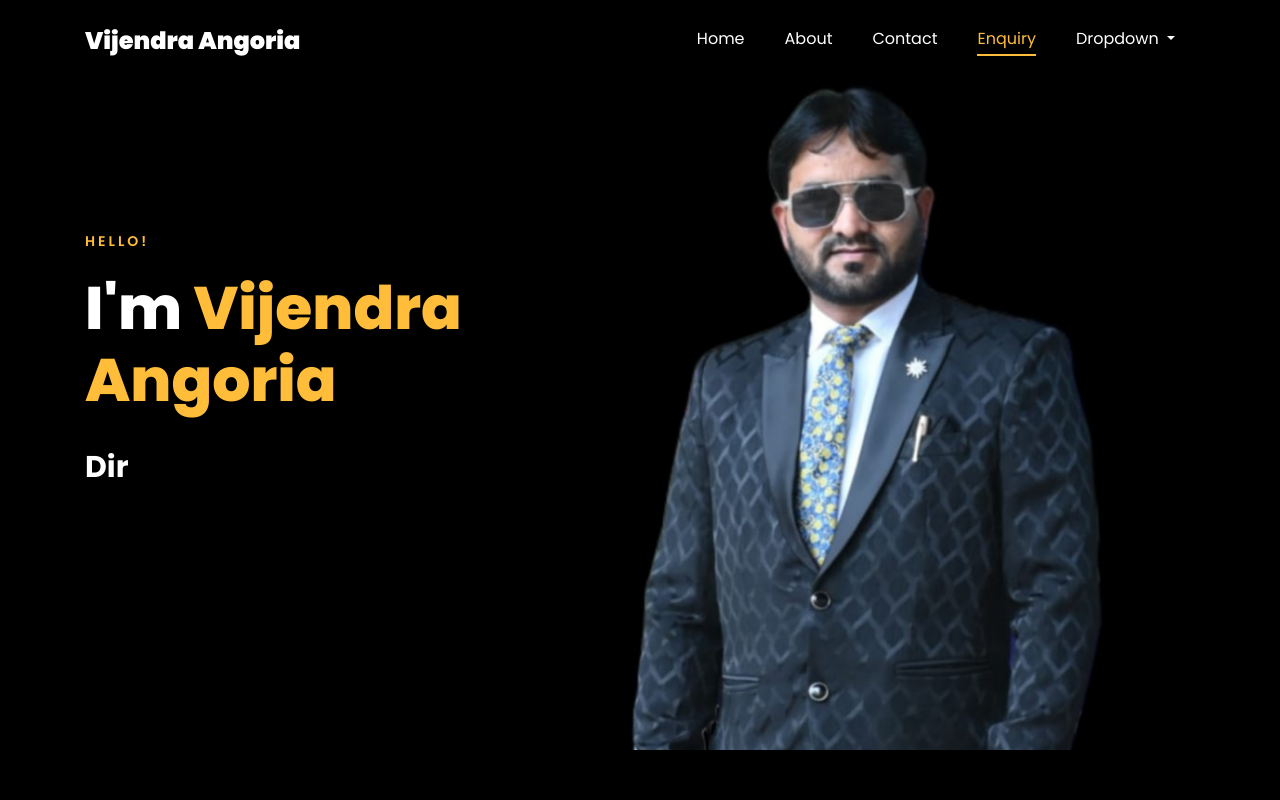
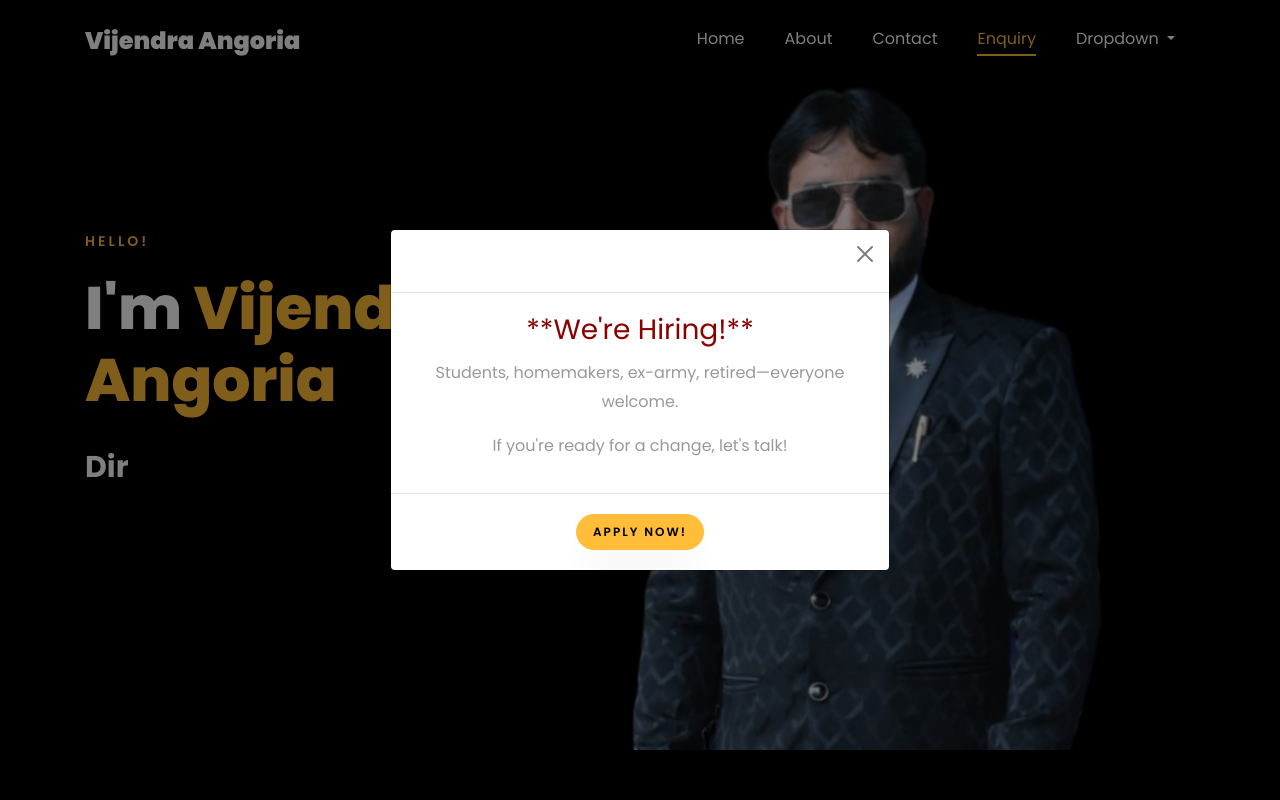
Before and after one commit to anilperwal5/vijendraangoria, a plain HTML site: page index.html in a window 1280 px wide. Shown: the top 800 px of the page. Drawn offline with nearby package versions, Linux system fonts and the light colour scheme; files whose address does not match are found by name.

Commit message:
deploying

```diff
--- a/index.html
+++ b/index.html
@@ -4,6 +4,8 @@
     <title>Vijendra Angoria Portfolio</title>
     <meta charset="utf-8">
     <meta name="viewport" content="width=device-width, initial-scale=1, shrink-to-fit=no">
+
+    <link href="https://cdn.jsdelivr.net/npm/bootstrap@5.3.3/dist/css/bootstrap.min.css" rel="stylesheet" integrity="sha384-QWTKZyjpPEjISv5WaRU9OFeRpok6YctnYmDr5pNlyT2bRjXh0JMhjY6hW+ALEwIH" crossorigin="anonymous">
 
     <link href="https://fonts.googleapis.com/css?family=Poppins:100,200,300,400,500,600,700,800,900" rel="stylesheet">
 
@@ -121,6 +123,8 @@
 
 
   </head>
+
+
   <body data-spy="scroll" data-target=".site-navbar-target" data-offset="300">
 
 
@@ -154,6 +158,8 @@
 	      </div>
 	    </div>
 	  </nav>
+
+
 	  <section id="home-section" class="hero">
 		  <div class="home-slider  owl-carousel">
 	       <div class="slider-item ">
@@ -213,6 +219,7 @@
 	      </div>
 		</div>
     </section>
+
 
 	<section class="ftco-section" id="about-section">
   <div class="container">
@@ -428,7 +435,7 @@ If you, too, want to bring a positive change in your life, join us today and tur
 			<br>
 			<div class="row justify-content-center">
 				<div class="col-md-7 ftco-animate text-center">
-					<h2>Have a<span> Question?  </span> <a href="https://forms.gle/uLaTShUKXraAvHJ77" class="btn btn-primary py-3 px-5">Click Here</a> </h2>
+					<h2>Have a<span> Question?  </span> <a href="#" class="btn btn-primary py-3 px-5">Click Here</a> </h2>
 				</div>
 			</div>
 				<br>
@@ -477,8 +484,60 @@ If you, too, want to bring a positive change in your life, join us today and tur
   <script src="js/aos.js"></script>
   <script src="js/jquery.animateNumber.min.js"></script>
   <script src="js/scrollax.min.js"></script>
+  <script src="https://cdn.jsdelivr.net/npm/bootstrap@5.3.3/dist/js/bootstrap.bundle.min.js" integrity="sha384-YvpcrYf0tY3lHB60NNkmXc5s9fDVZLESaAA55NDzOxhy9GkcIdslK1eN7N6jIeHz" crossorigin="anonymous"></script>
+
+<script src="your-script.js"></script>
 
   <script src="js/main.js"></script>
 
+ <!-- Pop up -->
+
+ <!-- <div class="modal fade" id="hiringRequirementModal" tabindex="-1" aria-labelledby="hiringRequirementModalLabel" aria-hidden="true">
+  <div class="modal-dialog modal-dialog-centered">
+    <div class="modal-content">
+      <div class="modal-header">
+        <h5 class="modal-title" id="hiringRequirementModalLabel">Join Our Team!</h5>
+        <button type="button" class="btn-close" data-bs-dismiss="modal" aria-label="Close"></button>
+      </div>
+      <div class="modal-body">
+        <p>Are you looking for an exciting opportunity?</p>
+        <p>We're actively seeking talented individuals from **all walks of life** to join our growing team. We welcome applications from:</p>
+        <ul>
+          <li>**Students** looking for practical experience</li>
+          <li>**Homemakers** ready to re-enter the workforce</li>
+          <li>**Young men and women** eager to start their careers</li>
+          <li>**Ex-Army personnel** seeking new challenges</li>
+          <li>**Retired individuals** looking to contribute their expertise</li>
+          <li>And **anyone** with a passion for learning and growth!</li>
+        </ul>
+        <p>If you're ready to make an impact, we want to hear from you!</p>
+      </div>
+      <div class="modal-footer">
+        <button type="button" class="btn btn-secondary" data-bs-dismiss="modal">Close</button>
+        <a href="#contact" class="btn btn-primary">Send Your Details Now!</a>
+      </div>
+    </div>
+  </div>
+</div> -->
+
+<div class="modal fade" id="hiringRequirementModal" tabindex="-1" aria-labelledby="hiringRequirementModalLabel" aria-hidden="true">
+  <div class="modal-dialog modal-dialog-centered">
+    <div class="modal-content">
+      <div class="modal-header">
+        <h5 class="modal-title" id="hiringRequirementModalLabel">Dream Job Awaits!</h5>
+        <button type="button" class="btn-close" data-bs-dismiss="modal" aria-label="Close"></button>
+      </div>
+      <div class="modal-body text-center">
+        <h3 style="color: darkred;" >**We're Hiring!**</h3>
+        <p>Students, homemakers, ex-army, retired—everyone welcome.</p>
+        <p>If you're ready for a change, let's talk!</p>
+      </div>
+      <div class="modal-footer justify-content-center">
+        <a href="" class="btn btn-primary btn-lg">Apply Now!</a>
+      </div>
+    </div>
+  </div>
+</div>
+
   </body>
 </html>
--- a/js/main.js
+++ b/js/main.js
@@ -300,7 +300,13 @@
   });
 
 
+document.addEventListener("DOMContentLoaded", function() {
+  // Initialize the Bootstrap modal
+  const hiringModal = new bootstrap.Modal(document.getElementById('hiringRequirementModal'));
 
+  // Show the modal when the page loads
+  hiringModal.show();
+});
 
 
 })(jQuery);
--- a/scss/style.scss
+++ b/scss/style.scss
@@ -1925,6 +1925,7 @@ textarea.form-control {
 
 
 
+
 #ftco-loader {
 	position: fixed;
 	width:  96px;
```
